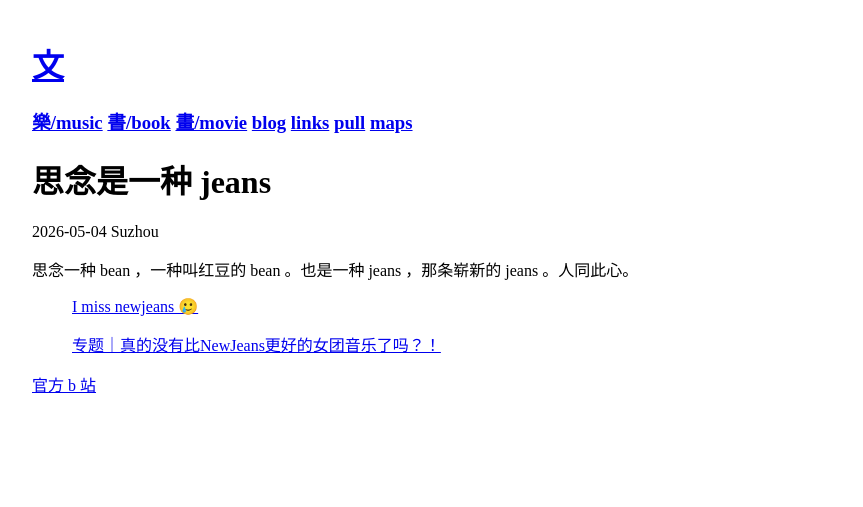
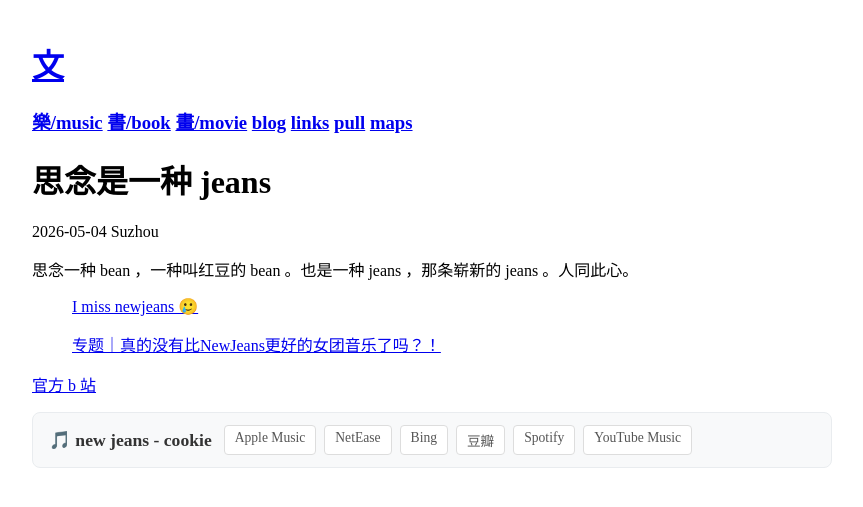
Before and after one commit to wangw469/wangw469.github.io, a Jekyll site: the page built from _posts/2026-05-04-missing_is_a_kind_of_jeans.md, in a window 1280 px wide. Shown: the top 507 px of the page, without its empty margins (8-871 px from the left). Built offline with Jekyll 4.4.1, drawn with Linux system fonts in a browser that asks for light colours.

Commit message:
add new jeans song

```diff
--- a/_posts/2026-05-04-missing_is_a_kind_of_jeans.md
+++ b/_posts/2026-05-04-missing_is_a_kind_of_jeans.md
@@ -12,3 +12,5 @@ date: 2026-05-04
 > [专题｜真的没有比NewJeans更好的女团音乐了吗？！](https://www.bilibili.com/video/BV1GBoYBREYi)
 
 [官方 b 站](https://space.bilibili.com/3493092783032940)
+
+{% song artist="new jeans" title="cookie" %}
```
